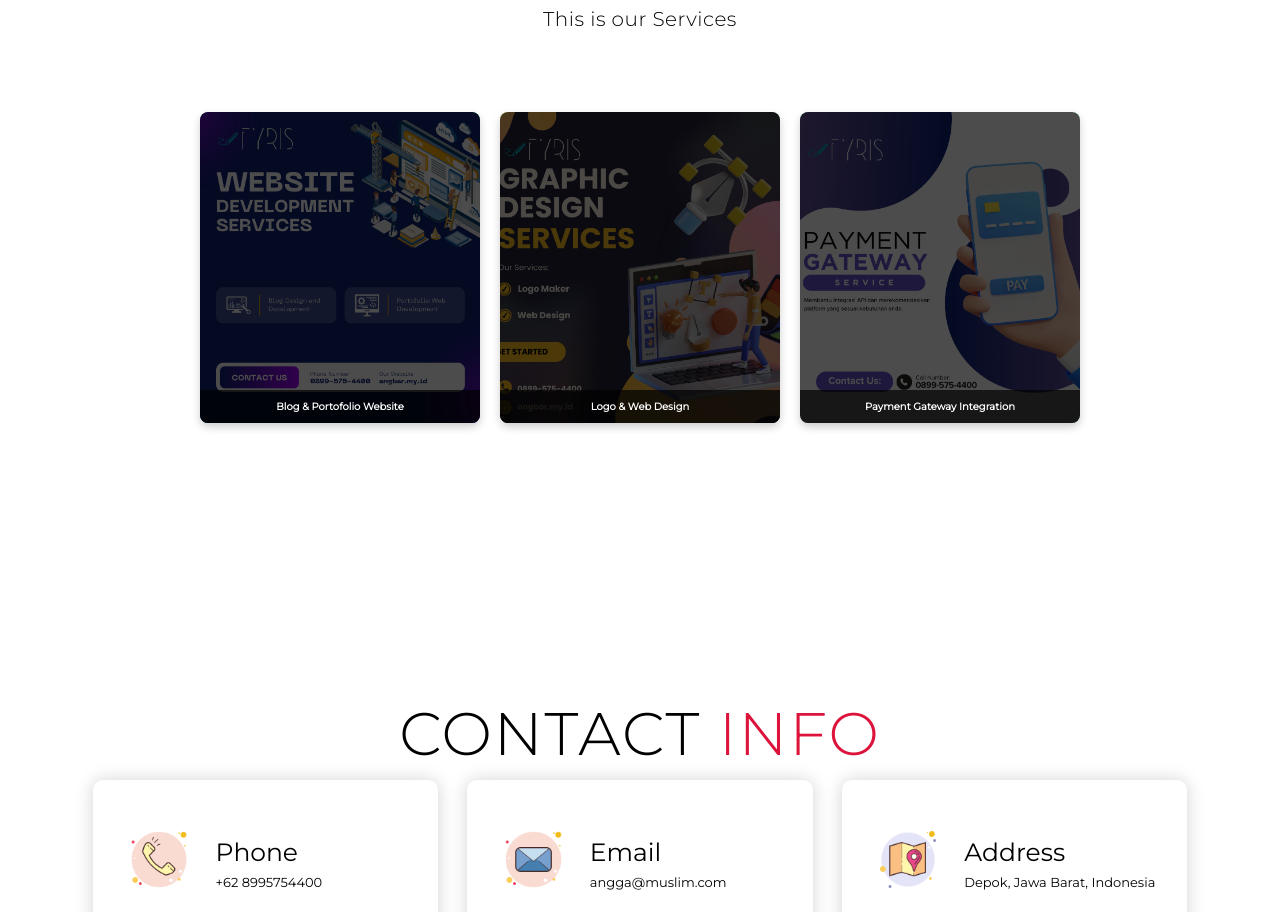
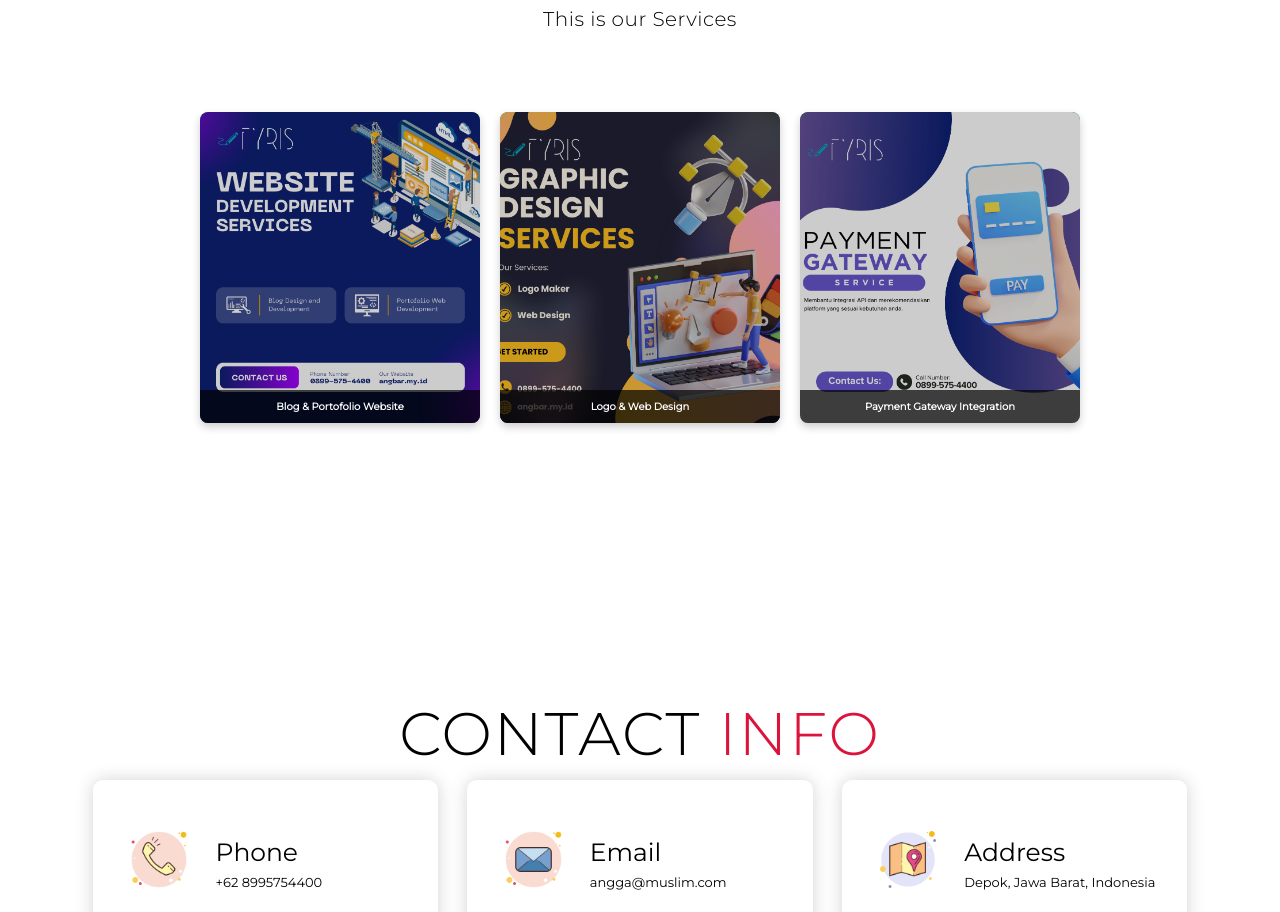
Before and after one commit to angga-syah/fortuna, a plain HTML site: page index.html in a window 1280 px wide. Shown: the part 956-1868 px from the top of the page. Drawn offline with Linux system fonts and the light colour scheme.

Commit message:
Update style.css

```diff
--- a/style.css
+++ b/style.css
@@ -407,7 +407,7 @@ td:hover {
     left: 0;
     width: 100%;
     height: 100%;
-    background-color: rgba(0, 0, 0, 0.7);
+    background-color: rgba(0, 0, 0, 0.2);
     transition: background-color 0.3s;
     border-radius: 8px;
 }
```
